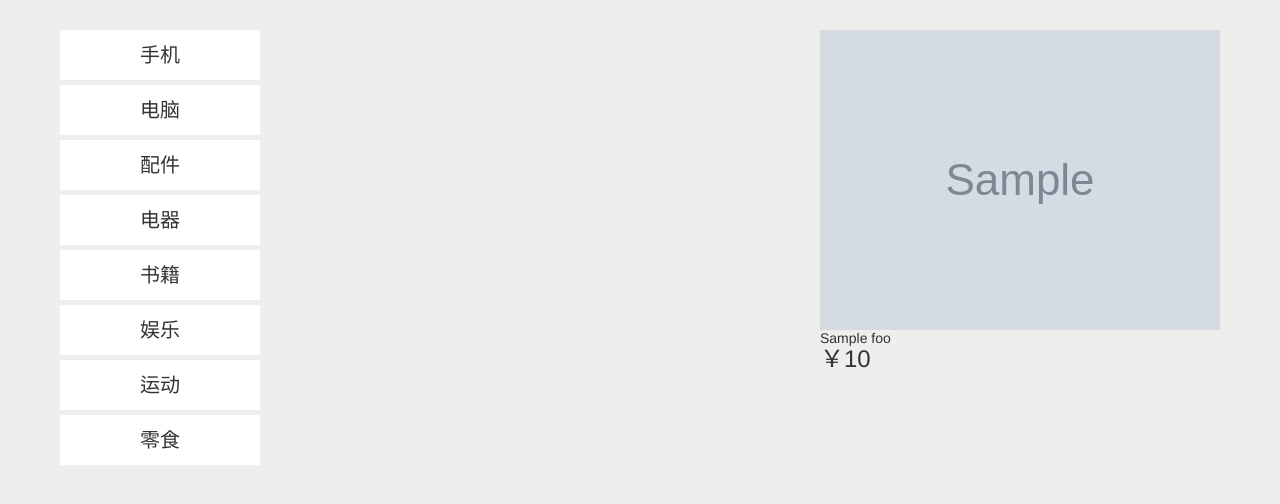
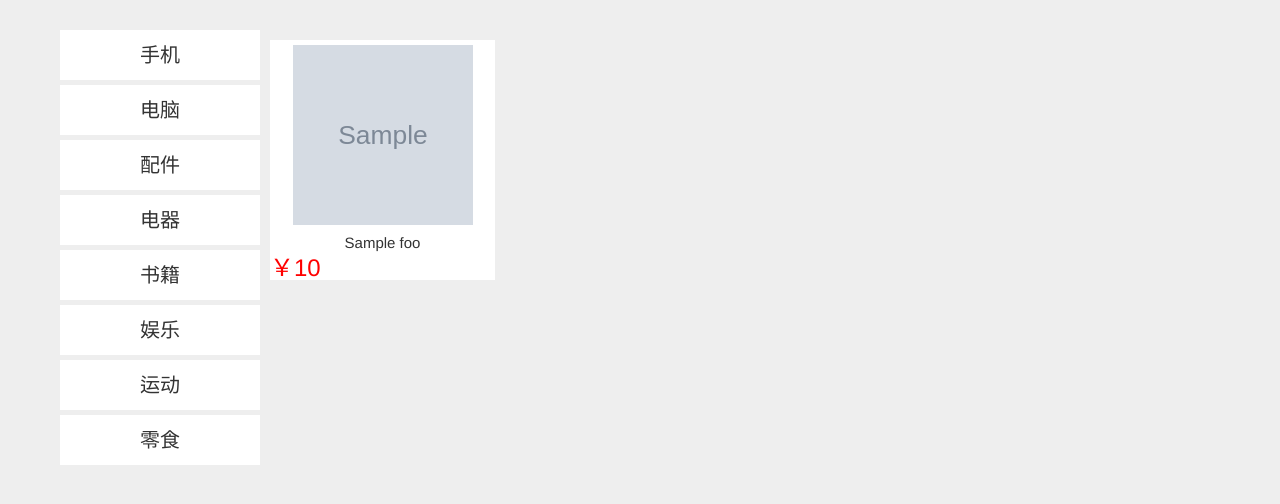
Before and after one commit to alice5426/-, a Django app: template app/templates/index.html in a window 1280 px wide. Shown: the part 40-544 px from the top of the page. Run offline with Django 3.2, Linux system fonts and the light colour scheme; the template is opened without the code that fills it: most values are stand-ins (such as "Sample title", 1, 10 or a date in 2020); grey boxes marked "Sample" are stand-in pictures; some libraries are stand-ins or nearby versions; some web fonts are replaced.

Commit message:
Update index.css

```diff
--- a/app/static/css/index.css
+++ b/app/static/css/index.css
@@ -30,6 +30,53 @@
     line-height: 50px;
     font-size: 20px;
 }
-a:hover{
+
+.sort-bg a:hover {
     text-decoration: none;
 }
+
+.fen_ye_bg {
+    width: 950px;
+    margin-top: 5px;
+}
+
+.fen_ye_bg .l_1 {
+    width: 225px;
+    height: 240px;
+    margin-right: 5px;
+    background: white;
+    padding-top: 5px;
+    display: inline-block;
+    margin-top: 5px;
+}
+.l_1 a{
+    text-decoration: none;
+}
+
+.l_1 .l_1_70 {
+    width: 180px;
+    height: 180px;
+    margin: auto;
+}
+
+.fen_ye_bg .l_1_70 img {
+    width: 100%;
+    height: 100%;
+}
+
+.l_1 .l_1_15_txt {
+    height: 35px;
+    text-align: center;
+    line-height: 35px;
+}
+
+.l_1_15_txt .name_txt {
+    font-size: 15px;
+}
+.l_1 .l_1_price{
+    height: 35px;
+}
+.l_1_price .l_1_15{
+    color: red;
+    line-height: 15px;
+}
```
